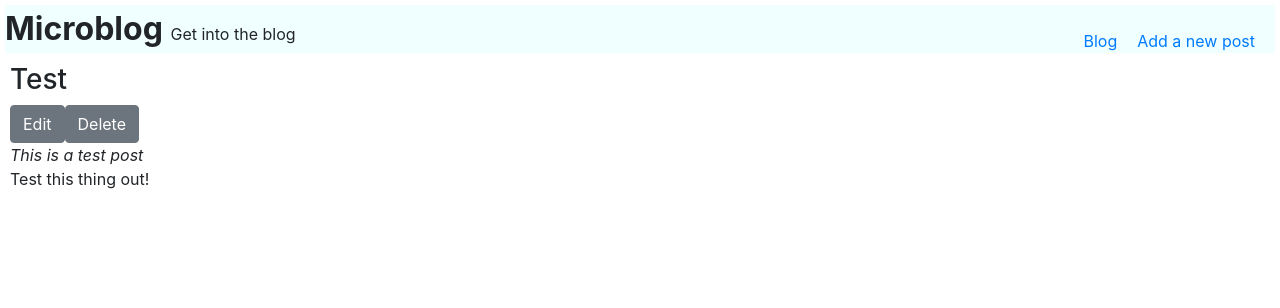
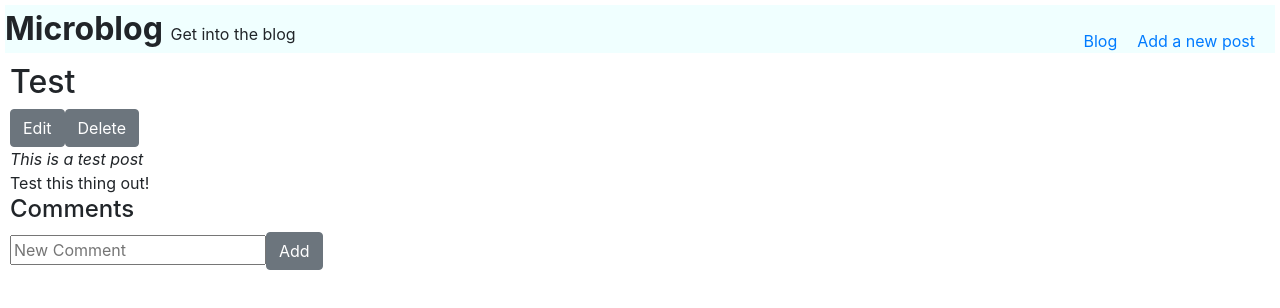
Before and after one commit to jakejg/react-microblog, a React (Create React App) app: page /12 in a window 1280 px wide. Shown: the top 308 px of the page. Built offline with nearby package versions, Linux system fonts and the light colour scheme.

Commit message:
added comment form for each post

```diff
--- a/src/App.js
+++ b/src/App.js
@@ -5,7 +5,7 @@ import './App.css';
 
 
 function App() {
-    const [posts, setPosts] = useState({12:{title: "Test", description: "This is a test post", body: "Test this thing out!"}});
+    const [posts, setPosts] = useState({12:{title: "Test", description: "This is a test post", body: "Test this thing out!", comments:{}}});
 
     const addOrEditPost = ({title, description, body}, id) => {
         setPosts(posts => {
--- /dev/null
+++ b/src/Comment.js
@@ -0,0 +1,16 @@
+import React, { useState } from 'react';
+import './styles/Comment.css';
+
+const Comment = ({id , text}) => {
+
+    return (
+        <>
+            <span className="Comment-delete">❌</span>
+            {text}
+        </>
+    );
+}
+
+export default Comment;
+
+// 3:20
--- /dev/null
+++ b/src/CommentForm.js
@@ -0,0 +1,27 @@
+import React, { useState } from 'react';
+import { Button } from 'reactstrap';
+import {v4 as uuid} from 'uuid';
+
+const NewPostForm = ({addComment, id}) => {
+    const [formData, setFormData] = useState({text: ""});
+
+    const handleChange = (e) => {
+        const { name, value } = e.target;
+        setFormData(data => ({...data, [name]: value}));
+    }
+
+    const handleSubmit = (e) => {
+        e.preventDefault();
+        const commentId = id || uuid();
+        addComment(formData, commentId);
+    }
+
+    return (
+        <form onSubmit={handleSubmit}>
+            <input type="text" name="text" value={formData.text} placeholder={"New Comment"} onChange={handleChange} />
+            <Button>Add</Button>
+        </form>
+    );
+}
+
+export default NewPostForm;
--- a/src/Post.js
+++ b/src/Post.js
@@ -3,9 +3,12 @@ import { useParams, useHistory } from 'react-router-dom';
 import './styles/Post.css';
 import NewPostForm from './NewPostForm';
 import { Button } from 'reactstrap';
+import CommentForm from './CommentForm';
+import Comment from './Comment';
 
 const Post = ({posts, addOrEditPost, deletePost}) => {
     const [edit, setEdit] = useState(false);
+    const [comments, setComments] = useState({})
     const history = useHistory();
 
     const { postId } = useParams();
@@ -17,11 +20,19 @@ const Post = ({posts, addOrEditPost, deletePost}) => {
         history.push('/');
     }
 
+    const addComment = ({ text }, id) => {
+        setComments(comments => {
+            const commentsCopy = {...comments};
+            commentsCopy[id] = text;
+            return commentsCopy;
+        })
+    }
+
     return (
         <div className="Post">
             {edit && <NewPostForm addOrEditPost={addOrEditPost} title="Edit Post" id={postIdKey}/>}
            <div>
-               <h3>{post.title}</h3>
+               <h2>{post.title}</h2>
                <div className="Post-btns">
                     <Button onClick={() => setEdit(!edit)}>Edit</Button>
                     <Button onClick={handleDelete}>Delete</Button>
@@ -29,8 +40,17 @@ const Post = ({posts, addOrEditPost, deletePost}) => {
             </div>
            <div><i>{post.description}</i></div>
            <div>{post.body}</div>
+           <div className="Post-comments">
+                <h4>Comments</h4>
+                <ul className="Post-comments-list">
+                {Object.keys(comments).map(id => <li className="Post-comments-li" key={id} ><Comment id={id} text={comments[id]} /></li>)}
+                </ul>
+                <CommentForm addComment={addComment} />
+           </div>
         </div>
     );
 }
 
 export default Post;
+
+// 3:20
--- /dev/null
+++ b/src/styles/Comment.css
@@ -0,0 +1,5 @@
+.Comment-delete {
+    font-weight: bold;
+    color: red;
+    cursor: pointer;
+}
--- a/src/styles/Post.css
+++ b/src/styles/Post.css
@@ -1,3 +1,13 @@
 .Post {
     margin: 10px;
 }
+
+.Post-comments-list{
+    list-style: none;
+    padding: 0px;
+    margin: 0px;
+}
+
+.Post-comments-li{
+    padding-left: 0px;
+}
```
